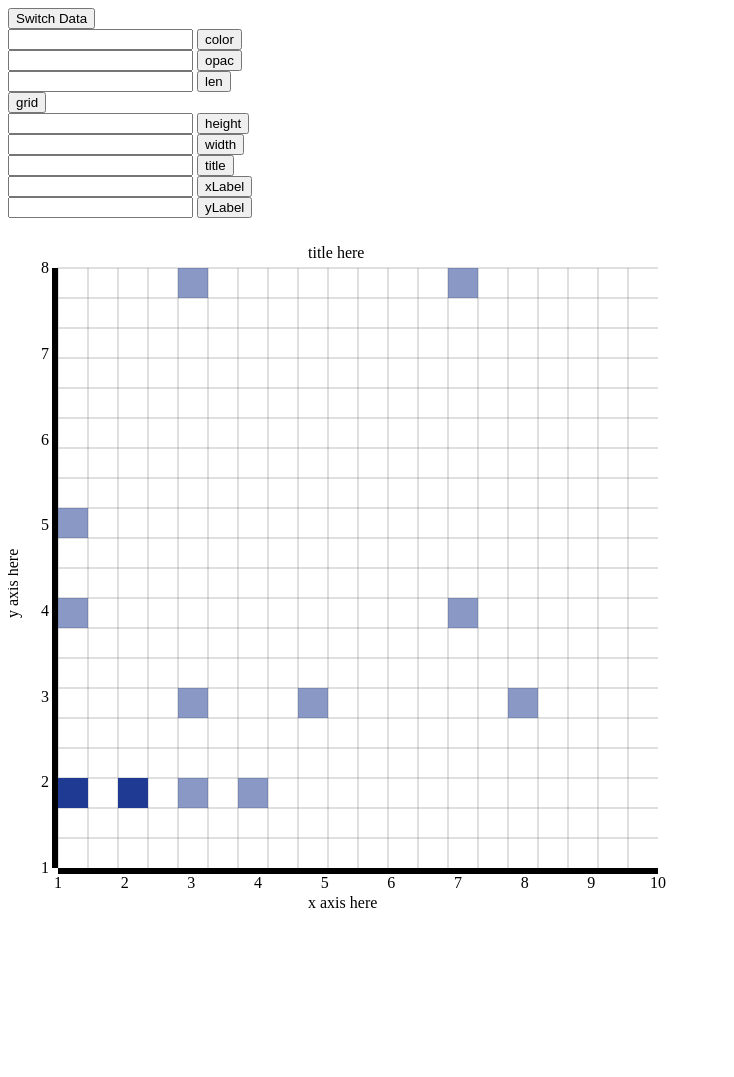
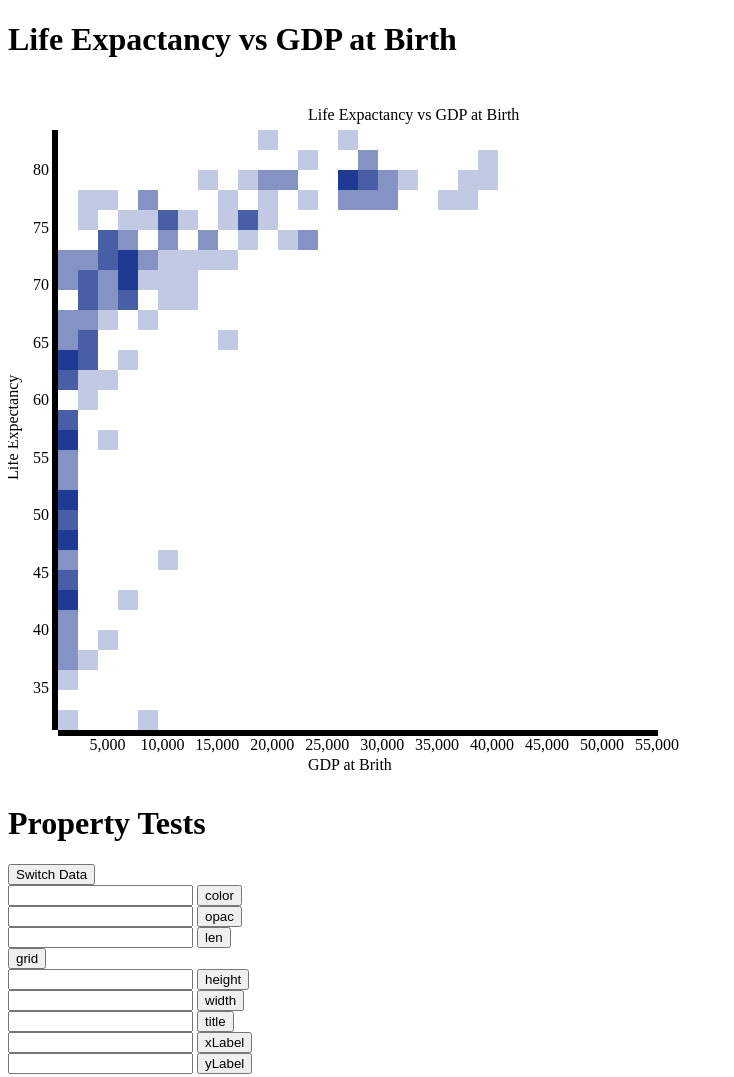
Before and after one commit to Raktos/reus, a plain HTML site: page index.html in a window 1280 px wide. Shown: the top 1077 px of the page, without its empty margins (0-734 px from the left). Before the commit the page ends 930 px from the top, so only its background shows below. Drawn offline with nearby package versions, Linux system fonts and the light colour scheme.

Commit message:
life expactancy vs GDP

```diff
--- a/index.html
+++ b/index.html
@@ -12,6 +12,10 @@
 </head>
 <body>
 
+<h1>Life Expactancy vs GDP at Birth</h1>
+<div id="lifeVsGDP"></div>
+
+<h1>Property Tests</h1>
 <div>
     <button id="data">Switch Data</button>
 </div>
--- a/js/main.js
+++ b/js/main.js
@@ -54,13 +54,204 @@ $(function() {
         {x: 1, y: 5}
     ];
 
+    var lifeVsGDP = [
+        {y: 31.3, x: 1200},
+        {y: 32.26, x: 9000},
+        {y: 35.25, x: 800},
+        {y: 36.94, x: 3000},
+        {y: 36.96, x: 1900},
+        {y: 37.98, x: 600},
+        {y: 39.01, x: 1900},
+        {y: 39.33, x: 1300},
+        {y: 39.47, x: 4900},
+        {y: 41.24, x: 700},
+        {y: 41.71, x: 1100},
+        {y: 42.21, x: 800},
+        {y: 42.65, x: 1400},
+        {y: 42.77, x: 7200},
+        {y: 42.84, x: 500},
+        {y: 43.2, x: 600},
+        {y: 44.46, x: 1100},
+        {y: 44.56, x: 600},
+        {y: 44.88, x: 1400},
+        {y: 45.22, x: 1000},
+        {y: 45.43, x: 900},
+        {y: 46.56, x: 10700},
+        {y: 46.97, x: 800},
+        {y: 46.97, x: 800},
+        {y: 47.34, x: 500},
+        {y: 48.05, x: 1800},
+        {y: 48.15, x: 1000},
+        {y: 48.51, x: 1200},
+        {y: 48.93, x: 700},
+        {y: 49.54, x: 2100},
+        {y: 50.02, x: 700},
+        {y: 51.01, x: 900},
+        {y: 51.08, x: 1100},
+        {y: 51.61, x: 1600},
+        {y: 51.93, x: 1800},
+        {y: 53.43, x: 1500},
+        {y: 53.58, x: 1400},
+        {y: 54.3, x: 1700},
+        {y: 54.38, x: 1700},
+        {y: 55.79, x: 1800},
+        {y: 56.14, x: 800},
+        {y: 56.37, x: 1600},
+        {y: 56.53, x: 2200},
+        {y: 57.12, x: 5500},
+        {y: 57.73, x: 1900},
+        {y: 57.92, x: 1900},
+        {y: 59.0, x: 1400},
+        {y: 60.6, x: 2600},
+        {y: 60.97, x: 800},
+        {y: 61.19, x: 5800},
+        {y: 61.33, x: 1900},
+        {y: 61.71, x: 2900},
+        {y: 62.2, x: 2100},
+        {y: 63.09, x: 4000},
+        {y: 63.16, x: 3400},
+        {y: 63.48, x: 6300},
+        {y: 63.62, x: 2900},
+        {y: 63.66, x: 1600},
+        {y: 63.81, x: 1800},
+        {y: 64.0, x: 1700},
+        {y: 64.19, x: 2200},
+        {y: 64.37, x: 1000},
+        {y: 64.76, x: 2500},
+        {y: 64.78, x: 2400},
+        {y: 64.88, x: 1800},
+        {y: 65.23, x: 4100},
+        {y: 65.71, x: 16700},
+        {y: 66.28, x: 1200},
+        {y: 66.5, x: 5400},
+        {y: 66.65, x: 2600},
+        {y: 66.68, x: 3500},
+        {y: 67.66, x: 8900},
+        {y: 67.81, x: 1500},
+        {y: 67.96, x: 6000},
+        {y: 68.43, x: 6100},
+        {y: 68.73, x: 11800},
+        {y: 68.88, x: 5800},
+        {y: 68.94, x: 3200},
+        {y: 69.23, x: 4000},
+        {y: 69.29, x: 4600},
+        {y: 69.31, x: 10200},
+        {y: 69.35, x: 7000},
+        {y: 69.39, x: 3300},
+        {y: 69.59, x: 9500},
+        {y: 69.6, x: 11400},
+        {y: 69.68, x: 2300},
+        {y: 70.04, x: 4000},
+        {y: 70.05, x: 2500},
+        {y: 70.31, x: 12300},
+        {y: 70.41, x: 4000},
+        {y: 70.54, x: 6000},
+        {y: 70.62, x: 4800},
+        {y: 70.62, x: 7000},
+        {y: 70.79, x: 1300},
+        {y: 70.88, x: 5100},
+        {y: 71.13, x: 7600},
+        {y: 71.14, x: 6300},
+        {y: 71.24, x: 7400},
+        {y: 71.4, x: 600},
+        {y: 71.67, x: 9000},
+        {y: 71.8, x: 11400},
+        {y: 71.8, x: 7600},
+        {y: 71.8, x: 6700},
+        {y: 71.84, x: 15700},
+        {y: 71.89, x: 3300},
+        {y: 72.07, x: 4800},
+        {y: 72.17, x: 13900},
+        {y: 72.22, x: 5000},
+        {y: 72.29, x: 6100},
+        {y: 72.3, x: 9000},
+        {y: 72.32, x: 6300},
+        {y: 72.37, x: 4500},
+        {y: 72.58, x: 13100},
+        {y: 72.62, x: 3700},
+        {y: 72.68, x: 1100},
+        {y: 73.14, x: 21500},
+        {y: 73.52, x: 15000},
+        {y: 73.72, x: 16900},
+        {y: 73.81, x: 4800},
+        {y: 73.91, x: 11100},
+        {y: 74.12, x: 5500},
+        {y: 74.3, x: 23600},
+        {y: 74.37, x: 10600},
+        {y: 74.4, x: 4700},
+        {y: 74.4, x: 6900},
+        {y: 74.43, x: 13300},
+        {y: 74.49, x: 6700},
+        {y: 74.75, x: 23200},
+        {y: 75.18, x: 15700},
+        {y: 75.36, x: 17800},
+        {y: 75.38, x: 11400},
+        {y: 75.45, x: 17500},
+        {y: 75.48, x: 11200},
+        {y: 75.51, x: 19000},
+        {y: 75.85, x: 3900},
+        {y: 75.87, x: 12800},
+        {y: 76.07, x: 6400},
+        {y: 76.35, x: 18000},
+        {y: 76.35, x: 9900},
+        {y: 76.43, x: 9100},
+        {y: 76.65, x: 19000},
+        {y: 76.69, x: 8300},
+        {y: 76.8, x: 2900},
+        {y: 76.87, x: 23400},
+        {y: 77.1, x: 31100},
+        {y: 77.14, x: 37800},
+        {y: 77.26, x: 16800},
+        {y: 77.35, x: 29600},
+        {y: 77.41, x: 36000},
+        {y: 77.53, x: 7900},
+        {y: 77.66, x: 55100},
+        {y: 77.88, x: 4300},
+        {y: 77.92, x: 27400},
+        {y: 77.98, x: 28500},
+        {y: 78.16, x: 27700},
+        {y: 78.17, x: 30000},
+        {y: 78.29, x: 29100},
+        {y: 78.32, x: 21600},
+        {y: 78.42, x: 27600},
+        {y: 78.43, x: 17700},
+        {y: 78.72, x: 14400},
+        {y: 78.74, x: 28600},
+        {y: 78.89, x: 20000},
+        {y: 78.93, x: 40000},
+        {y: 79.02, x: 19800},
+        {y: 79.09, x: 37800},
+        {y: 79.23, x: 22000},
+        {y: 79.28, x: 27600},
+        {y: 79.4, x: 26700},
+        {y: 79.8, x: 30900},
+        {y: 79.83, x: 29800},
+        {y: 79.93, x: 28800},
+        {y: 79.97, x: 26800},
+        {y: 79.99, x: 32700},
+        {y: 80.04, x: 40000},
+        {y: 80.13, x: 29000},
+        {y: 80.42, x: 23700},
+        {y: 80.93, x: 28200},
+        {y: 81.87, x: 19400},
+        {y: 83.49, x: 26800}
+    ];
+
     var dataBool = true;
 
-    // Create an instance of your ParagraphChart, setting the color to blue
+    var lifeVsGDPchartWrapper = d3.select('#lifeVsGDP');
+    var lifeVsGDPBins = SquareBin();
+    lifeVsGDPBins.title('Life Expactancy vs GDP at Birth')
+        .xLabel('GDP at Brith')
+        .yLabel('Life Expectancy')
+        .len(20)
+        .opac(0.5)
+        .grid(false);
+
+    lifeVsGDPchartWrapper.datum(lifeVsGDP).call(lifeVsGDPBins);
+
     var bins = SquareBin();
 
-    // Select the container div, bind the data (datum) to it,
-    // then call your instantiation of the ParagraphChart function
     var chartWrapper = d3.select('#viz');
 
     chartWrapper.datum(data).call(bins);
```
